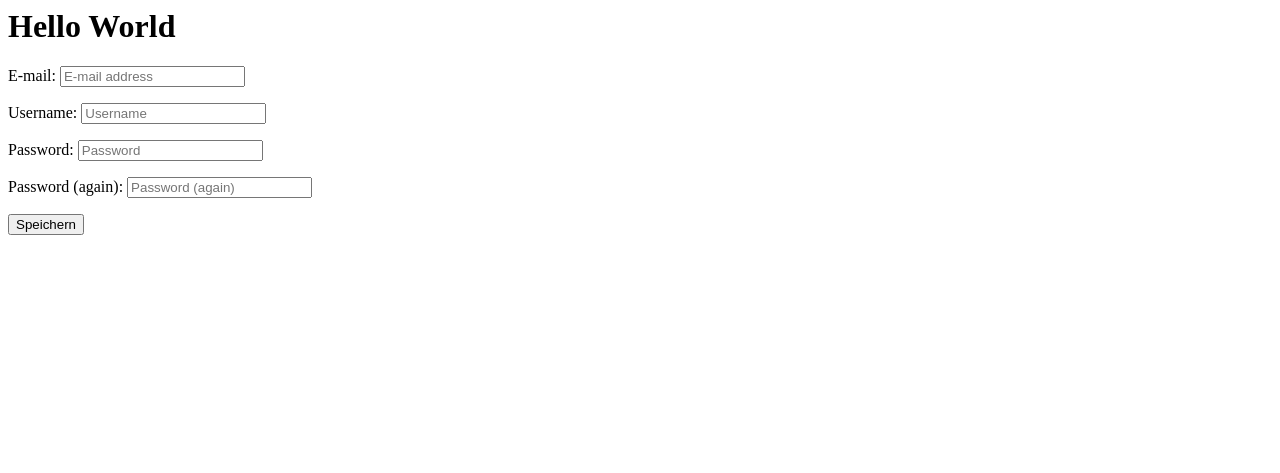
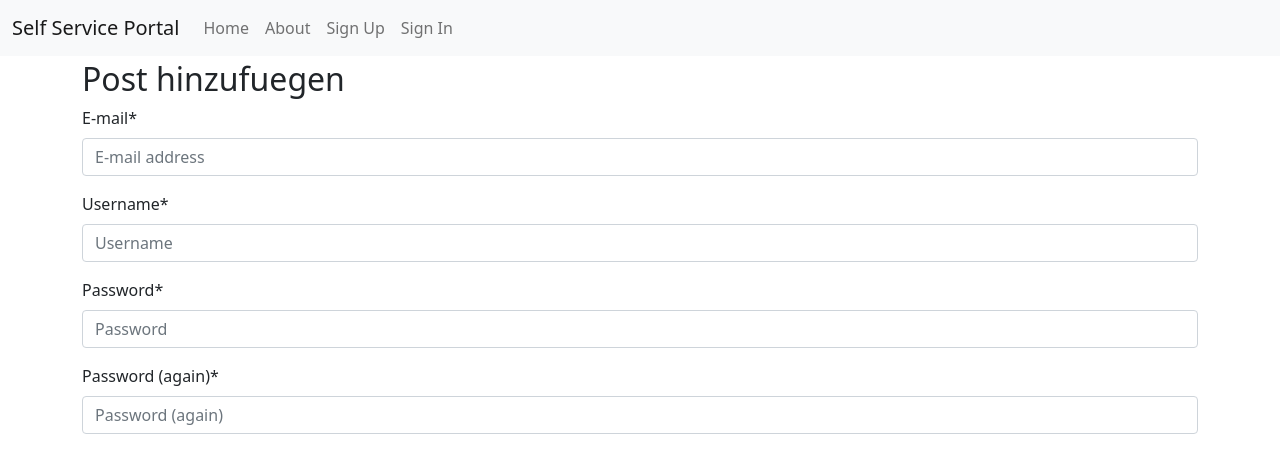
Before and after one commit to squeeze1337/self_service_portal_2, a Django app: template self_service_portal/templates/posts/post_form.html in a window 1280 px wide. Shown: the top 473 px of the page. Run offline with Django 3.2, Linux system fonts and the light colour scheme; the template is opened without the code that fills it: values that come from a table or form of the project are taken from there, others are empty; parts of the project's set-up code (start-up, migrations or seed data) failed here and were passed over; some libraries are stand-ins or nearby versions.

Commit message:
template post form edited and created new for (form.py) for crispy Submit

```diff
--- a/self_service_portal/templates/posts/post_form.html
+++ b/self_service_portal/templates/posts/post_form.html
@@ -1,9 +1,27 @@
-<h1>Hello World</h1>
+{% extends 'base.html' %}
+{% load i18n static crispy_forms_tags %}
+
+{% block title %}
+    {% trans "Blog Post erstellen" %}
+{% endblock title %}
+
+{% block content %}
+<div class="row">
+    <div class="col-12">
+        <h2>{% trans "Post hinzufuegen" %}</h2>
+    </div>
+
+</div>
 
 <div>
     <form action="{% url 'posts:create' %}" method="post">
         {% csrf_token %}
-        {{form.as_p}}
-        <input type="submit" value="Speichern">
+
+        {% crispy form %}
+
+
+
     </form>
 </div>
+
+{% endblock content %}
--- a/self_service_portal/templates/posts/post_list.html
+++ b/self_service_portal/templates/posts/post_list.html
@@ -27,7 +27,7 @@
                 <h5>{{ post.title }}</h5>
             </div>
             <div class="card-body">
-                <p>{{ post.content }}</p>
+                <p>{{ post.conten }}</p>
             </div>
             <div class="card-footer">
                 {% for tag in post.tags.all %}
```
Also changed, not shown: self_service_portal/posts/forms.py (added, +20 -0 lines), self_service_portal/posts/views.py (+12 -3 lines).
